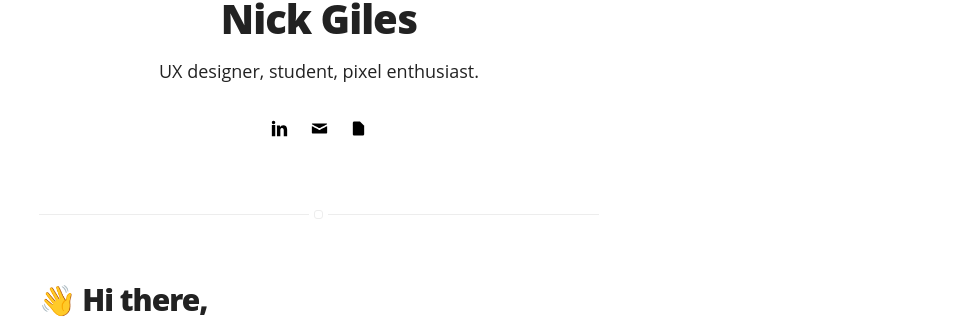
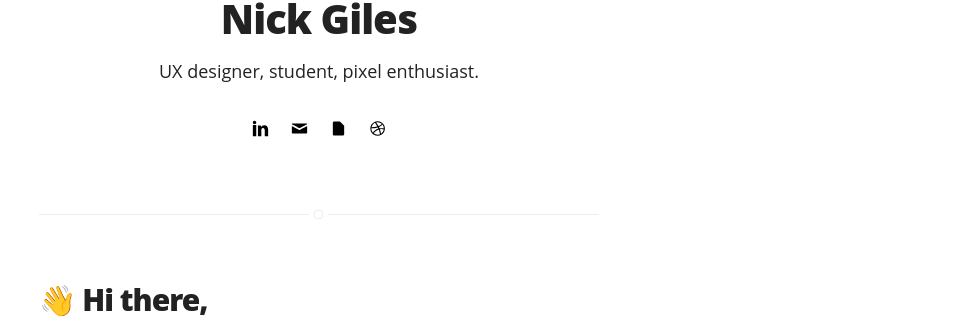
Before and after one commit to Nicholasdgiles/nicholasgiles.github.io, a Jekyll site: the page built from index.html, in a window 1280 px wide. Shown: the part 289-607 px from the top of the page, without its empty margins (321-1280 px from the left). Built offline with Jekyll 4.4.1, drawn with Linux system fonts in a browser that asks for light colours.

Commit message:
dribbble

```diff
--- a/_config-dev.yml
+++ b/_config-dev.yml
@@ -1,3 +1,3 @@
 # For local testing, run:
 # bundle exec jekyll serve --config _config.yml,_config-dev.yml
-url: nicholasgiles.github.io
+url: https://localhost:4000
--- a/_config.yml
+++ b/_config.yml
@@ -111,7 +111,7 @@ plugins:
   - jekyll-admin
   - jekyll-paginate-v2
 
-repository: nicholasgiles.github.io
+repository: ngiles/myblog
 
 jekyll-mentions:
   base_url: https://github.com
--- a/_includes/social-links.html
+++ b/_includes/social-links.html
@@ -113,4 +113,10 @@
         </a>
     {% endif %}
 
+    {% if site.dribbble %}
+        <a class="link" data-title="Dribble" href="{{ site.dribbble }}">
+            <svg class="icon icon-dribbble"><use xlink:href="#icon-dribbble"></use></svg>
+        </a>
+    {% endif %}
+
 </div>
```
